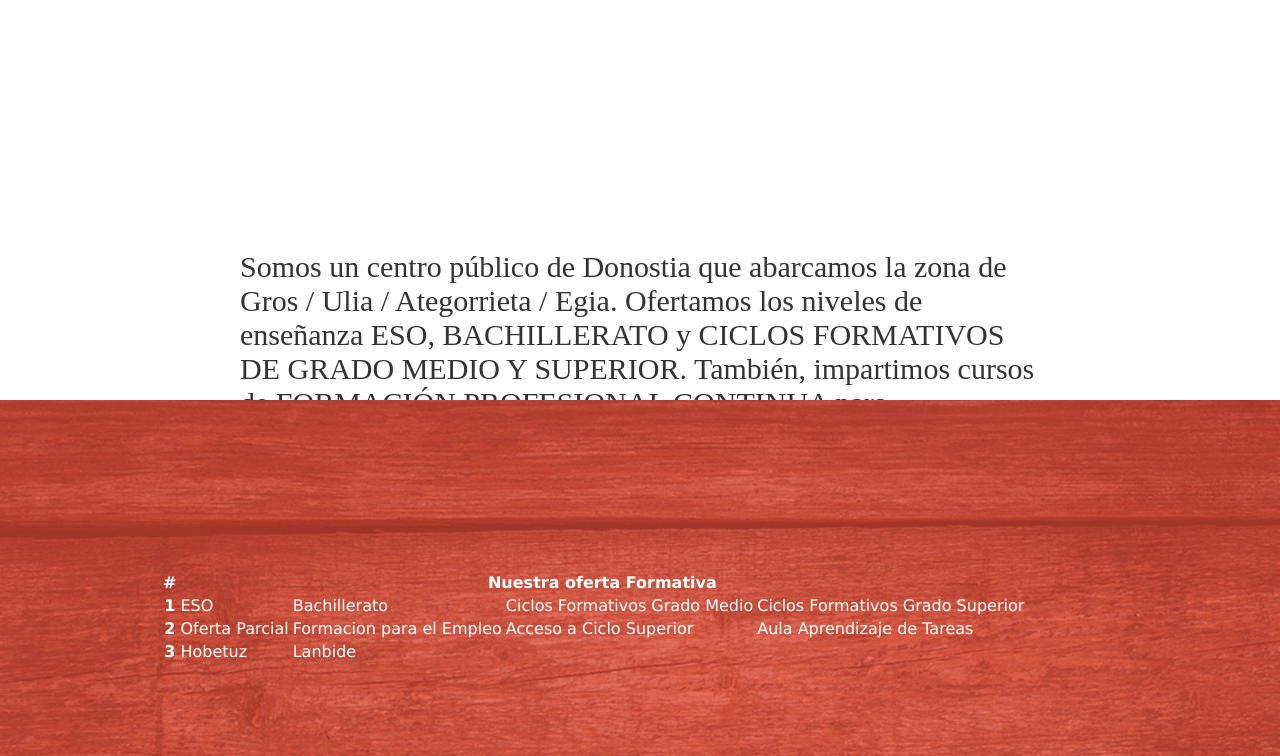
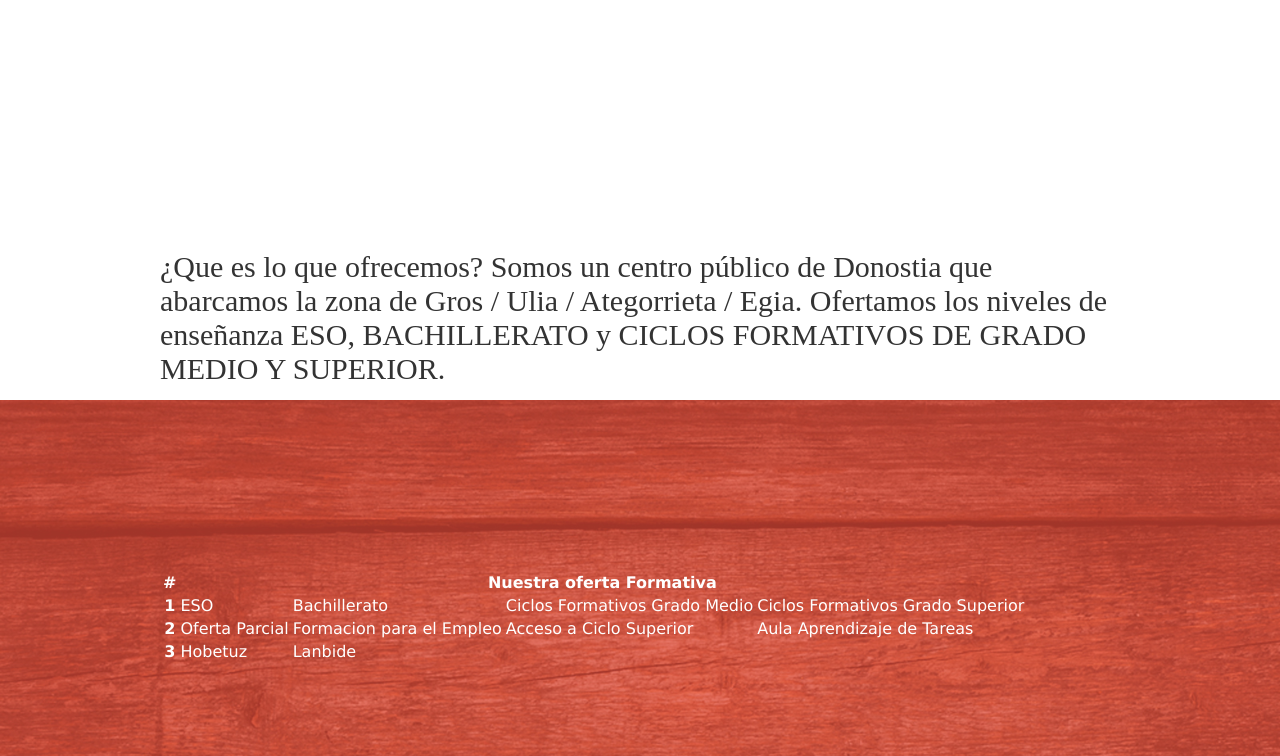
Before and after one commit to Davidzubi93/Dise-o-Interfaces-Web, a website: page parallax_webpage/index.html in a window 1280 px wide. Shown: the part 600-1356 px from the top of the page. Drawn offline with Linux system fonts and the light colour scheme; a web font is replaced by a local one.

Commit message:
carouselera irudia, scripta eta style gehitu

```diff
--- a/parallax_webpage/index.html
+++ b/parallax_webpage/index.html
@@ -170,12 +170,10 @@ body {font-family: Verdana,sans-serif;margin:0}
     </div>
 	<div id="slide2">
 		<div class="content" >
-            <div class="quotes_container">
-		    <h3 class="quotes">
-Somos un centro público de Donostia que abarcamos la zona de Gros / Ulia / Ategorrieta / Egia. Ofertamos los niveles de enseñanza ESO, BACHILLERATO y CICLOS FORMATIVOS DE GRADO MEDIO Y SUPERIOR.
-
-También, impartimos cursos de FORMACIÓN PROFESIONAL CONTINUA para trabajadores y cursos de FORMACIÓN PROFESIONAL OCUPACIONAL para desempleados; con la posibilidad de obtener un Certificado Profesional que acredita de forma oficial la posesión de una Certificación Profesional.</h3>
-		</div>
+			    <h3 class="quotes">
+				¿Que es lo que ofrecemos?
+				Somos un centro público de Donostia que abarcamos la zona de Gros / Ulia / Ategorrieta / Egia. Ofertamos los niveles de enseñanza ESO, BACHILLERATO y CICLOS FORMATIVOS DE GRADO MEDIO Y SUPERIOR.
+				</h3>
 		</div>
     </div>
 
@@ -231,7 +229,7 @@ También, impartimos cursos de FORMACIÓN PROFESIONAL CONTINUA para trabajadores
 
 			  <div class="mySlides fade">
 			    <div class="numbertext">3 / 3</div>
-			    <img src="img3.jpg" style="width:100%">
+			    <img src="/parallax_webpage/img/" style="width:100%">
 			    <div class="text">Caption Three</div>
 			  </div>
 
```
